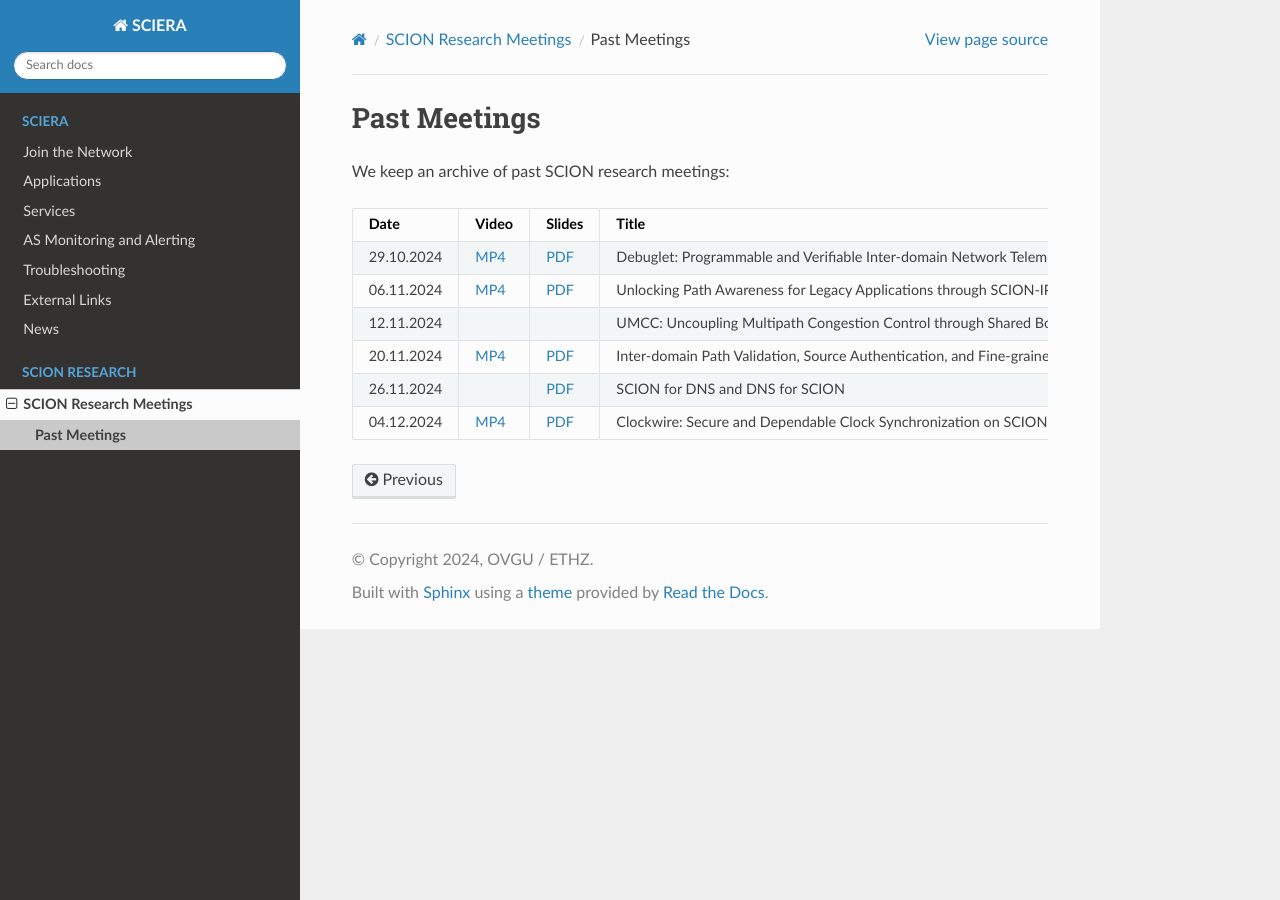
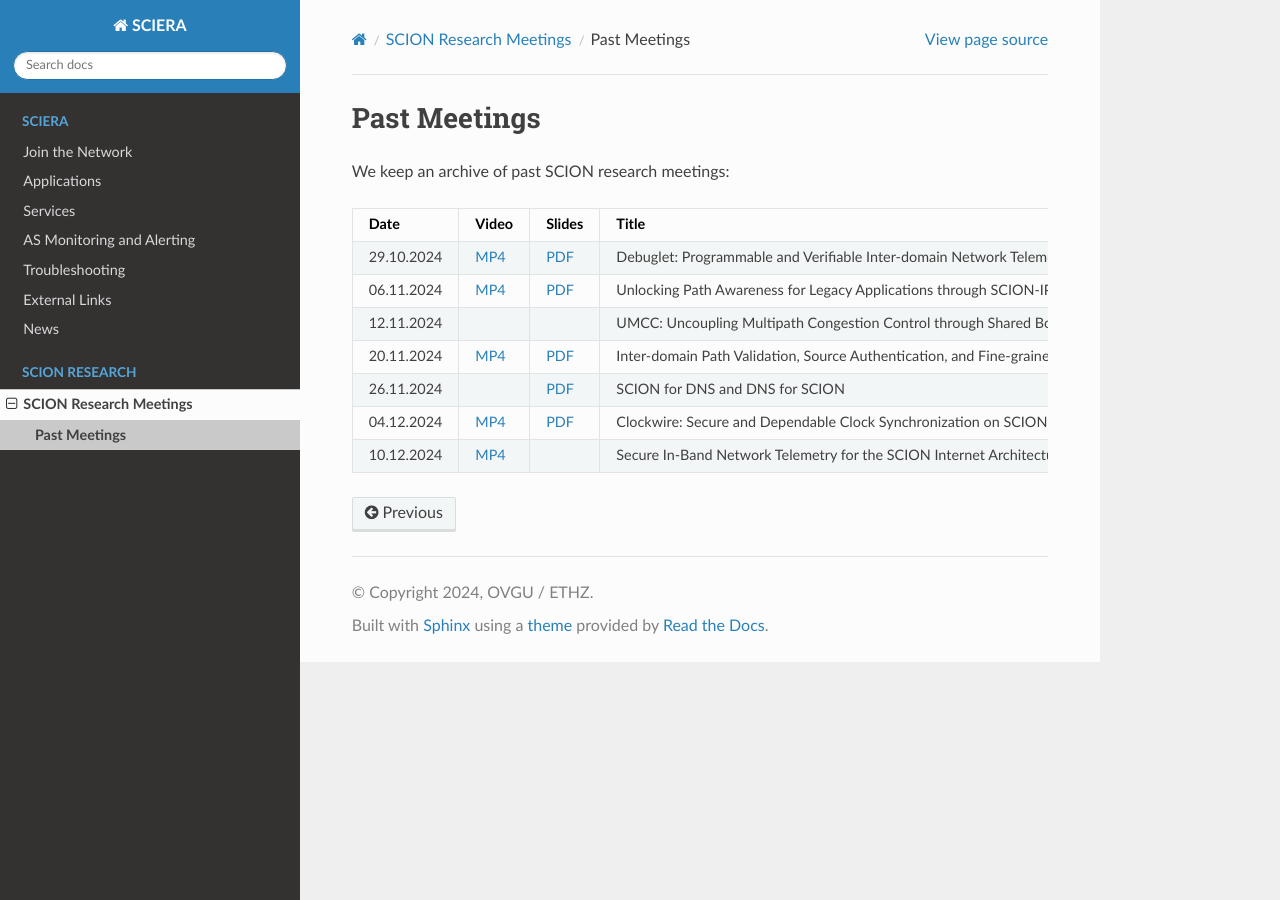
Before and after one commit to netsys-lab/scion-education-network-documentation, a Sphinx documentation site: the page built from docs/source/scion-research/meetings/past.rst, in a window 1280 px wide. Built offline with Sphinx 7.4.7 and the Read the Docs theme 3.1.0, drawn with Linux system fonts in a browser that asks for light colours.

Commit message:
Add Lars' presentation on ID-INT in band telemetry.

```diff
--- a/docs/source/scion-research/meetings/past.rst
+++ b/docs/source/scion-research/meetings/past.rst
@@ -50,3 +50,9 @@ We keep an archive of past SCION research meetings:
       - Clockwire: Secure and Dependable Clock Synchronization on SCION
       - Marc Frei (ETH Zurich)
       -
+    * - 10.12.2024
+      - `MP4 <https://drive.google.com/file/d/1Qiv0NCgv6NBHDQpcqpcm-DQskTsoes0Q/view>`__
+      -
+      - Secure In-Band Network Telemetry for the SCION Internet Architecture
+      - Lars Christian Schulz (OVGU Magdeburg)
+      -
```
